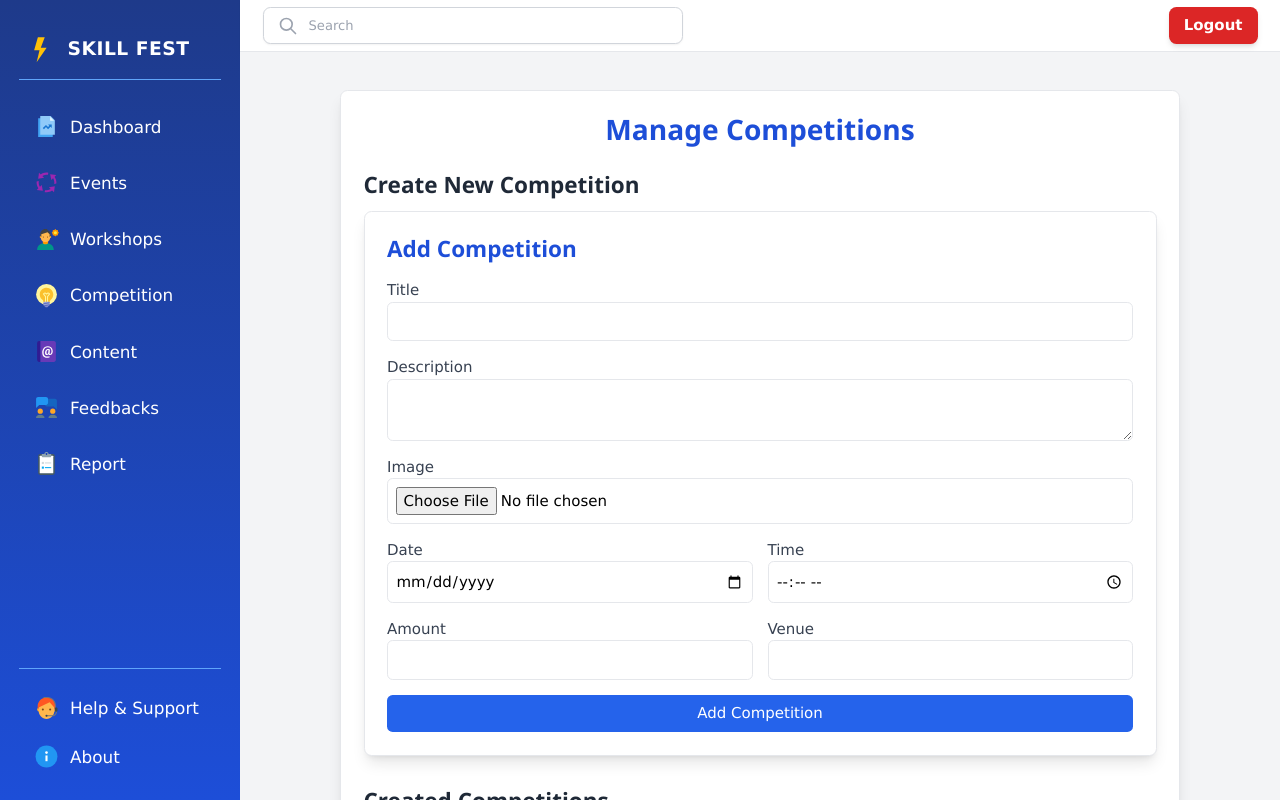
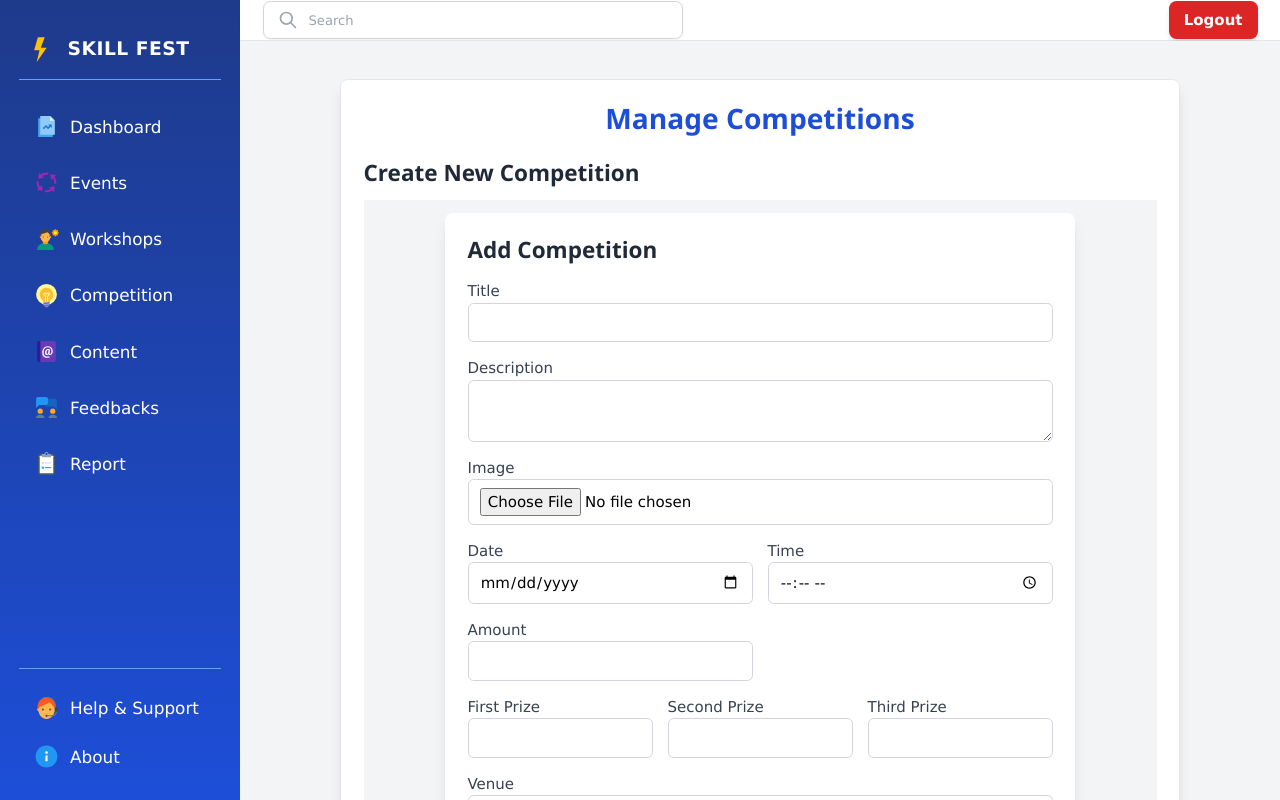
Before and after one commit to MohamedMusthaqeem/skillfest, a React (Vite) app: page /layout/competition in a window 1280 px wide. Built offline with nearby package versions, Linux system fonts and the light colour scheme; a web font is replaced by a local one.

Commit message:
minor error fixed 19/03/2025

```diff
--- a/src/components/ComForm.jsx
+++ b/src/components/ComForm.jsx
@@ -1,5 +1,5 @@
+import axios from "axios";
 import React, { useState } from "react";
-import axios from "axios";
 import { useCompetitionContext } from "../hooks/useCompetitonContext";
 import { useAuthContext } from "../hooks/useAuthContext";
 import config from "../config";
@@ -8,6 +8,7 @@ const ComForm = () => {
   const { SERVER_ADDRESS } = config;
   const { user } = useAuthContext();
   const { dispatch } = useCompetitionContext();
+
   const [status, setStatus] = useState("");
   const [title, setTitle] = useState("");
   const [description, setDescription] = useState("");
@@ -39,6 +40,7 @@ const ComForm = () => {
       supportnumtwo,
       venue,
     };
+
     try {
       const res = await axios.post(`${SERVER_ADDRESS}/api/routes`, newcom, {
         headers: {
@@ -46,7 +48,9 @@ const ComForm = () => {
           Authorization: `Bearer ${user.token}`,
         },
       });
-      dispatch({ type: "CREATE_COMPETITION", payload: res.data });
+
+      if (res.status === 200) {
+        setError(null);
         setTitle("");
         setAmount("");
         setDate("");
@@ -60,19 +64,25 @@ const ComForm = () => {
         setSupportone("");
         setSupporttwo("");
         setVenue("");
-    } catch (err) {
-      setError("Failed to add competition");
+        dispatch({ type: "CREATE_COMPETITION", payload: res.data });
+        console.log("New competition added", res.data);
+      }
+    } catch (error) {
+      setError("Error adding competition. Please try again.");
     }
   };
+
+  const cloudname = "ddajwuci9";
 
   const handleFile = async (e) => {
     const file = e.target.files[0];
     const formData = new FormData();
     formData.append("file", file);
     formData.append("upload_preset", "mohamed");
+
     try {
       const res = await axios.post(
-        `https://api.cloudinary.com/v1_1/ddajwuci9/image/upload`,
+        `https://api.cloudinary.com/v1_1/${cloudname}/image/upload`,
         formData
       );
       setStatus("✅");
@@ -83,89 +93,147 @@ const ComForm = () => {
   };
 
   return (
-    <div className="bg-white shadow-lg rounded-lg p-6 border border-gray-200">
-      <h1 className="text-2xl font-bold text-blue-700 mb-4">Add Competition</h1>
+    <div className="flex justify-center items-center min-h-screen bg-gray-100">
+      <div className="bg-white shadow-lg rounded-lg p-6 w-full max-w-2xl">
+        <h2 className="text-2xl font-bold text-gray-800 mb-4">
+          Add Competition
+        </h2>
         <form className="space-y-4" onSubmit={handleSubmit}>
           <div className="flex flex-col">
             <label className="font-medium text-gray-700">Title</label>
             <input
-            className="border p-2 rounded-md"
               type="text"
+              className="border border-gray-300 rounded-md px-3 py-2 focus:ring focus:ring-blue-300"
               value={title}
               onChange={(e) => setTitle(e.target.value)}
-            required
             />
           </div>
+
           <div className="flex flex-col">
             <label className="font-medium text-gray-700">Description</label>
             <textarea
-            className="border p-2 rounded-md"
+              className="border border-gray-300 rounded-md px-3 py-2 focus:ring focus:ring-blue-300"
               value={description}
               onChange={(e) => setDescription(e.target.value)}
-            required
             />
           </div>
+
           <div className="flex flex-col">
             <label className="font-medium text-gray-700">Image</label>
             <input
-            className="border p-2 rounded-md"
               type="file"
+              className="border border-gray-300 rounded-md px-3 py-2 focus:ring focus:ring-blue-300"
               onChange={handleFile}
             />
             {status && <p className="text-green-500">{status}</p>}
           </div>
+
           <div className="grid grid-cols-2 gap-4">
             <div className="flex flex-col">
               <label className="font-medium text-gray-700">Date</label>
               <input
-              className="border p-2 rounded-md"
                 type="date"
+                className="border border-gray-300 rounded-md px-3 py-2 focus:ring focus:ring-blue-300"
                 value={date}
                 onChange={(e) => setDate(e.target.value)}
-              required
+              />
+            </div>
+
+            <div className="flex flex-col">
+              <label className="font-medium text-gray-700">Time</label>
+              <input
+                type="time"
+                className="border border-gray-300 rounded-md px-3 py-2 focus:ring focus:ring-blue-300"
+                value={time}
+                onChange={(e) => setTime(e.target.value)}
               />
             </div>
             <div className="flex flex-col">
-            <label className="font-medium text-gray-700">Time</label>
+              <label className="font-medium text-gray-700">Amount</label>
               <input
-              className="border p-2 rounded-md"
-              type="time"
-              value={time}
-              onChange={(e) => setTime(e.target.value)}
-              required
+                type="number"
+                className="border border-gray-300 rounded-md px-3 py-2 focus:ring focus:ring-blue-300"
+                value={amount}
+                onChange={(e) => setAmount(e.target.value)}
               />
             </div>
           </div>
-        <div className="grid grid-cols-2 gap-4">
+
+          <div className="grid grid-cols-3 gap-4">
             <div className="flex flex-col">
-            <label className="font-medium text-gray-700">Amount</label>
+              <label className="font-medium text-gray-700">First Prize</label>
               <input
-              className="border p-2 rounded-md"
                 type="number"
-              value={amount}
-              onChange={(e) => setAmount(e.target.value)}
-              required
+                className="border border-gray-300 rounded-md px-3 py-2 focus:ring focus:ring-blue-300"
+                value={first_prize}
+                onChange={(e) => setFirst(e.target.value)}
               />
             </div>
             <div className="flex flex-col">
-            <label className="font-medium text-gray-700">Venue</label>
+              <label className="font-medium text-gray-700">Second Prize</label>
               <input
-              className="border p-2 rounded-md"
-              type="text"
-              value={venue}
-              onChange={(e) => setVenue(e.target.value)}
-              required
+                type="number"
+                className="border border-gray-300 rounded-md px-3 py-2 focus:ring focus:ring-blue-300"
+                value={second_prize}
+                onChange={(e) => setSecond(e.target.value)}
+              />
+            </div>
+            <div className="flex flex-col">
+              <label className="font-medium text-gray-700">Third Prize</label>
+              <input
+                type="number"
+                className="border border-gray-300 rounded-md px-3 py-2 focus:ring focus:ring-blue-300"
+                value={third_prize}
+                onChange={(e) => setThird(e.target.value)}
               />
             </div>
           </div>
+
+          <div className="flex flex-col">
+            <label className="font-medium text-gray-700">Venue</label>
+            <input
+              type="text"
+              className="border border-gray-300 rounded-md px-3 py-2 focus:ring focus:ring-blue-300"
+              value={venue}
+              onChange={(e) => setVenue(e.target.value)}
+            />
+          </div>
+
+          <div className="grid grid-cols-2 gap-4">
+            <div className="flex flex-col">
+              <label className="font-medium text-gray-700">
+                Support Number 1
+              </label>
+              <input
+                type="number"
+                className="border border-gray-300 rounded-md px-3 py-2 focus:ring focus:ring-blue-300"
+                value={supportnumone}
+                onChange={(e) => setSupportone(e.target.value)}
+              />
+            </div>
+            <div className="flex flex-col">
+              <label className="font-medium text-gray-700">
+                Support Number 2
+              </label>
+              <input
+                type="number"
+                className="border border-gray-300 rounded-md px-3 py-2 focus:ring focus:ring-blue-300"
+                value={supportnumtwo}
+                onChange={(e) => setSupporttwo(e.target.value)}
+              />
+            </div>
+          </div>
+
           <button
-          className="w-full bg-blue-600 text-white py-2 rounded-md hover:bg-blue-700 transition"
             type="submit"
+            className="w-full bg-blue-600 hover:bg-blue-700 text-white font-semibold py-2 rounded-md transition"
           >
             Add Competition
           </button>
+
           {error && <p className="text-red-500">{error}</p>}
         </form>
+      </div>
     </div>
   );
 };
--- a/src/components/EventForm.jsx
+++ b/src/components/EventForm.jsx
@@ -58,7 +58,7 @@ const EventForm = () => {
       });
       setError(null);
     } catch (err) {
-      setError("Failed to create event");
+      setError("Failed to create event or check your input type");
     }
   };
 
--- a/src/components/Workform.jsx
+++ b/src/components/Workform.jsx
@@ -34,6 +34,7 @@ const Workform = () => {
   const handleSubmit = async (e) => {
     e.preventDefault();
     try {
+      console.log(formData);
       const res = await axios.post(
         `${SERVER_ADDRESS}/api/workshops`,
         formData,
@@ -44,7 +45,8 @@ const Workform = () => {
           },
         }
       );
-      dispatch({ type: "CREATE_WORKSHOP", payload: res.data });
+      const data = res.data;
+      await dispatch({ type: "CREATE_WORKSHOP", payload: data });
       setFormData({
         title: "",
         description: "",
@@ -63,20 +65,20 @@ const Workform = () => {
       });
       setError("");
     } catch (err) {
-      setError("Failed to add workshop");
+      setError("Failed to add workshop or give correct type data");
     }
   };
 
   const handleFileUpload = async (e) => {
     const file = e.target.files[0];
-    const formData = new FormData();
-    formData.append("file", file);
-    formData.append("upload_preset", "mohamed");
+    const formData1 = new FormData();
+    formData1.append("file", file);
+    formData1.append("upload_preset", "mohamed");
 
     try {
       const res = await axios.post(
         `https://api.cloudinary.com/v1_1/ddajwuci9/image/upload`,
-        formData
+        formData1
       );
       setUploadStatus("✅ Uploaded");
       setFormData({ ...formData, imageurl: res.data.secure_url });
@@ -102,8 +104,8 @@ const Workform = () => {
           { label: "No. of Days", name: "no_of_days", type: "number" },
           { label: "Outcomes", name: "outcomes", type: "textarea" },
           { label: "Incharge", name: "incharge", type: "text" },
-          { label: "Support Number 1", name: "supportnumone", type: "text" },
-          { label: "Support Number 2", name: "supportnumtwo", type: "text" },
+          { label: "Support Number 1", name: "supportnumone", type: "number" },
+          { label: "Support Number 2", name: "supportnumtwo", type: "number" },
           { label: "Venue", name: "venue", type: "text" },
         ].map(({ label, name, type }) => (
           <div key={name}>
```
Lines whose indentation alone changed are shown as unchanged.
